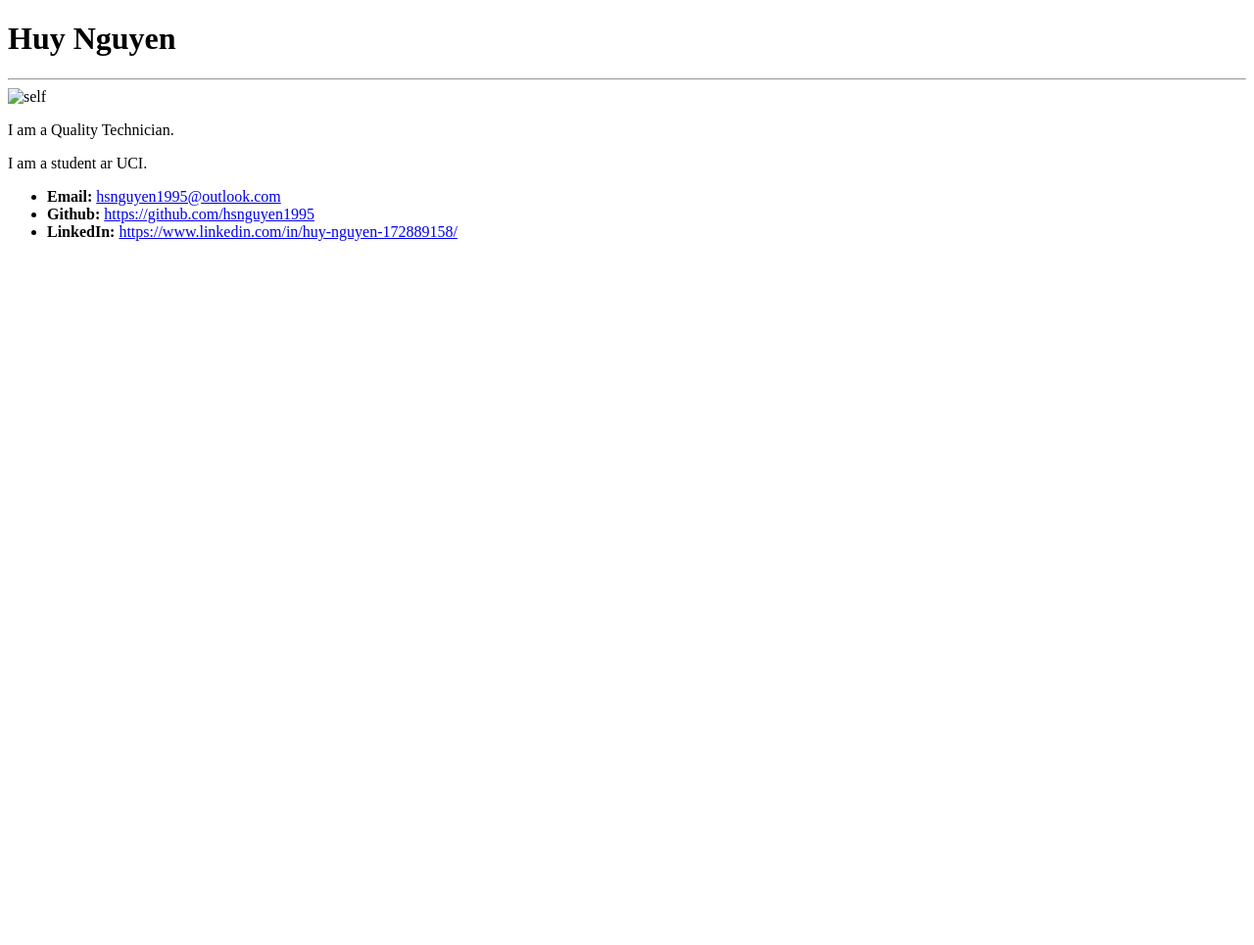
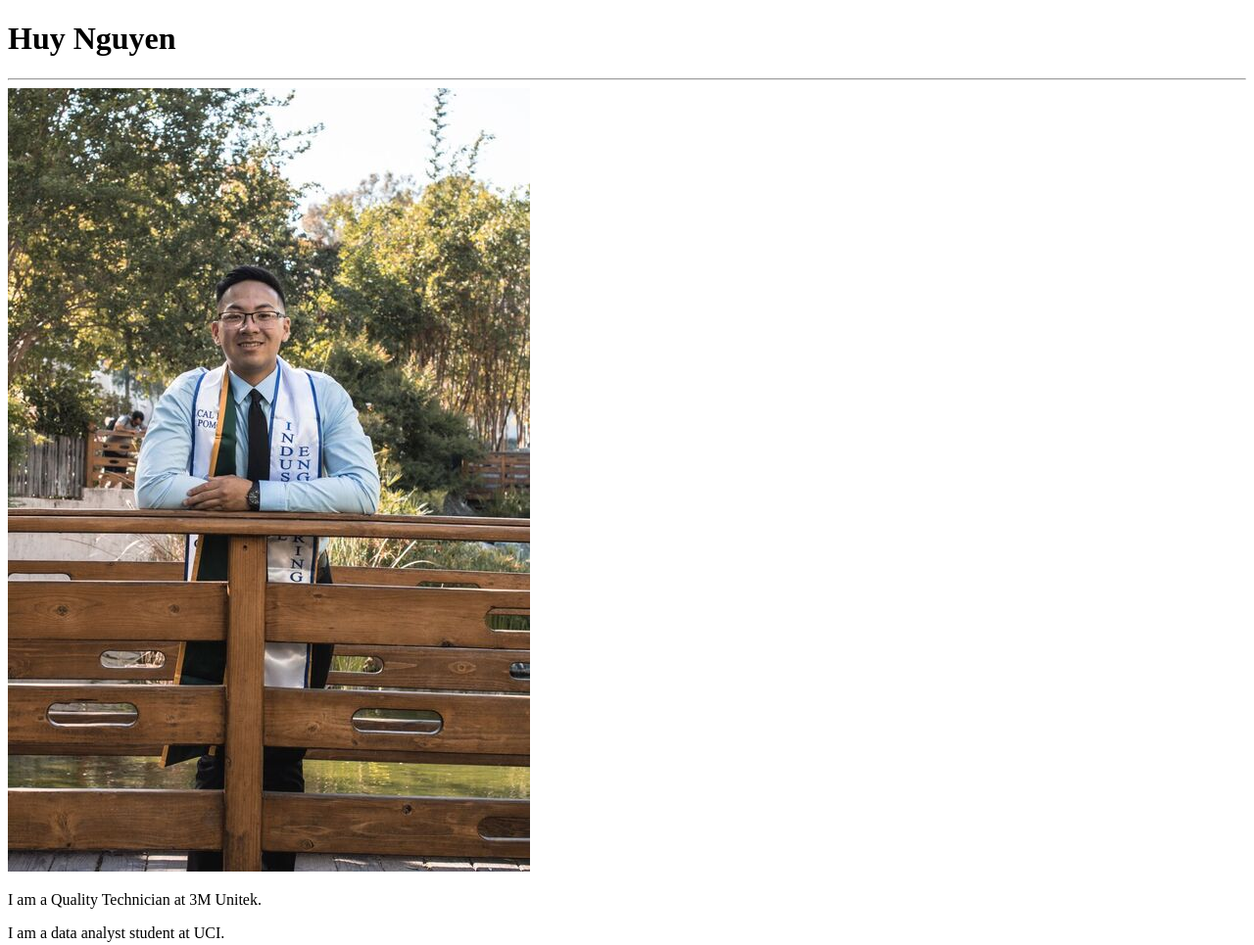
Before and after one commit to hsnguyen1995/hsnguyen1995.github.io, a plain HTML site: page index.html in a window 1280 px wide. Shown: the top 965 px of the page at 98% size. Before the commit the page ends 800 px from the top, so only its background shows below. Drawn offline with Linux system fonts and the light colour scheme; files whose address does not match are found by name.

Commit message:
updated html file and added image source

```diff
--- a/index.html
+++ b/index.html
@@ -10,10 +10,10 @@
 <h1>Huy Nguyen</h1>
 <hr>
 
-<img src="C:\Users\HSN\Pictures\pic.jpeg" alt="self" />
+<img src="C:\Users\HSN\Desktop\UCI\hsnguyen1995.github.io\images\pic.jpeg" alt="self" />
 
-<p>I am a Quality Technician.</p>
-<p>I am a student ar UCI.</p>
+<p>I am a Quality Technician at 3M Unitek.</p>
+<p>I am a data analyst student at UCI.</p>
 
 <ul>
   <li><strong>Email:</strong> <a href="#">hsnguyen1995@outlook.com</a></li>
```
Also changed, not shown: images/pic.jpeg (added).
